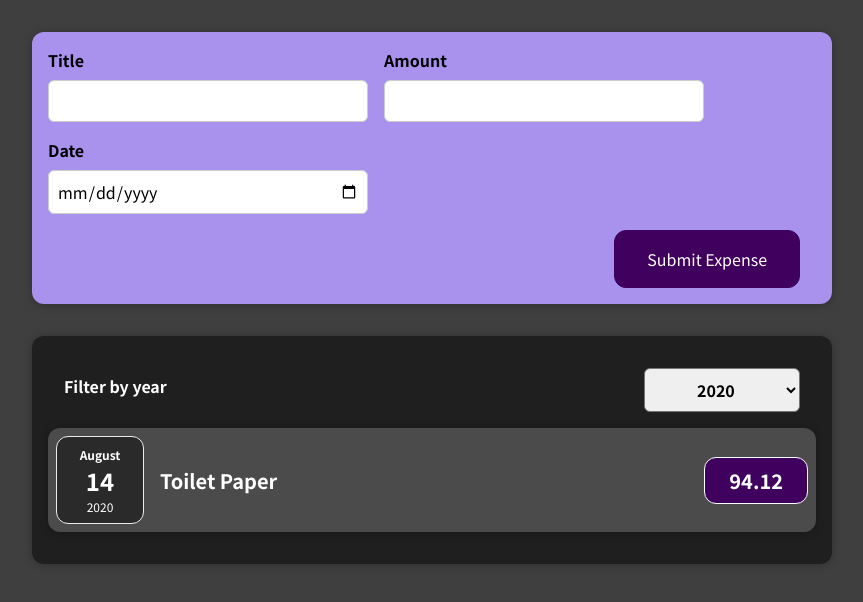
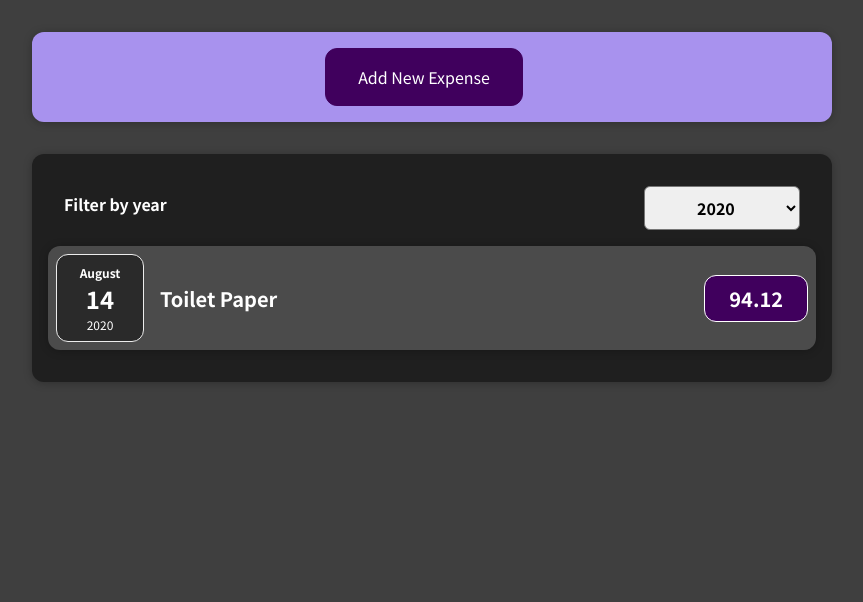
Before and after one commit to Gadzata/React-Expense-Tracker, a React (Create React App) app: page / in a window 1280 px wide. Shown: the top 602 px of the page, without its empty margins (208-1071 px from the left). Built offline with nearby package versions, Linux system fonts and the light colour scheme.

Commit message:
Updating the Adding Feature

```diff
--- a/src/components/Expenses/ExpenseItem.js
+++ b/src/components/Expenses/ExpenseItem.js
@@ -1,23 +1,23 @@
-import React from 'react';
+import React from "react";
 
-import ExpenseDate from './ExpenseDate';
-import Card from '../UI/Card';
-import './ExpenseItem.css';
-
+import ExpenseDate from "./ExpenseDate";
+import Card from "../UI/Card";
+import "./ExpenseItem.css";
 
 function ExpenseItem(props) {
-    const expenseTitle = props.title
+  const expenseTitle = props.title;
   const expenseAmount = props.amount;
 
-
   return (
-        <Card className='expense-item'>
+    <li>
+      <Card className="expense-item">
         <ExpenseDate date={props.date} />
-            <div className='expense-item__description'>
+        <div className="expense-item__description">
           <h2>{expenseTitle}</h2>
-                <div className='expense-item__price'>{expenseAmount}</div>
+          <div className="expense-item__price">{expenseAmount}</div>
         </div>
-        </ Card>
+      </Card>
+    </li>
   );
 }
 
--- a/src/components/Expenses/Expenses.js
+++ b/src/components/Expenses/Expenses.js
@@ -1,31 +1,28 @@
-import React, { useState } from 'react'
+import React, { useState } from "react";
 
-import ExpenseItem from './ExpenseItem.js'
-import Card from '../UI/Card'
-import './Expenses.css'
-import ExpensesFilter from './ExpensesFilter.js'
+import Card from "../UI/Card";
+import "./Expenses.css";
+import ExpensesFilter from "./ExpensesFilter.js";
+import ExpensesList from "./ExpensesList.js";
 
 function Expenses(props) {
-
-    const [filteredYear, setFilteredYear] = useState('2020');
+  const [filteredYear, setFilteredYear] = useState("2020");
 
   function filterChnageHandler(selectedYear) {
     setFilteredYear(selectedYear);
-    };
+  }
 
-    const filteredExpenses = props.expensesT.filter(expense => {
+  const filteredExpenses = props.expensesT.filter((expense) => {
     return expense.date.getFullYear().toString() === filteredYear;
   });
 
-    let expensesContent = <p>No Expenses found</p>;
-    if (filteredExpenses.length > 0) {
-        expensesContent = (filteredExpenses.map((expense) => (<ExpenseItem key={expense.id} title={expense.title} amount={expense.amount} date={expense.date} />)))
-    }
-
   return (
-        <Card className='expenses'>
-            <ExpensesFilter selected={filteredYear} onChangeFilter={filterChnageHandler}></ExpensesFilter>
-            {expensesContent}
+    <Card className="expenses">
+      <ExpensesFilter
+        selected={filteredYear}
+        onChangeFilter={filterChnageHandler}
+      ></ExpensesFilter>
+      <ExpensesList items={filteredExpenses} />
     </Card>
   );
 }
--- /dev/null
+++ b/src/components/Expenses/ExpensesList.css
@@ -0,0 +1,9 @@
+.expenses-list {
+    list-style: none;
+    padding: 0;
+}
+
+.expenses-list__fallback {
+    color: white;
+    text-align: center;
+}
--- /dev/null
+++ b/src/components/Expenses/ExpensesList.js
@@ -0,0 +1,25 @@
+import React from "react";
+
+import ExpenseItem from "./ExpenseItem";
+import "./ExpensesList.css";
+
+function ExpensesList(props) {
+  if (props.items.length === 0) {
+    return <h2 className="expenses-list__fallback">Found no Expenses</h2>;
+  }
+
+  return (
+    <ul className="expenses-list">
+      {props.items.map((expense) => (
+        <ExpenseItem
+          key={expense.id}
+          title={expense.title}
+          amount={expense.amount}
+          date={expense.date}
+        />
+      ))}
+    </ul>
+  );
+}
+
+export default ExpensesList;
--- a/src/components/NewExpense/ExpenseForm.js
+++ b/src/components/NewExpense/ExpenseForm.js
@@ -1,22 +1,22 @@
-import React, { useState } from 'react';
+import React, { useState } from "react";
 
-import './ExpenseForm.css';
+import "./ExpenseForm.css";
 
 function ExpenseForm(props) {
-    const [enteredTitle, setEnteredTitle] = useState('');
+  const [enteredTitle, setEnteredTitle] = useState("");
   function titleChangeHandler(event) {
     setEnteredTitle(event.target.value);
-    };
+  }
 
-    const [enteredAmount, setEnteredAmount] = useState('');
+  const [enteredAmount, setEnteredAmount] = useState("");
   function amountChangeHandler(event) {
     setEnteredAmount(event.target.value);
-    };
+  }
 
-    const [enteredDate, setEnteredDate] = useState('');
+  const [enteredDate, setEnteredDate] = useState("");
   function dateChangeHandler(event) {
     setEnteredDate(event.target.value);
-    };
+  }
 
   function submitHandler(event) {
     event.preventDefault();
@@ -24,36 +24,55 @@
     const expenseData = {
       title: enteredTitle,
       amount: enteredAmount,
-            date: new Date(enteredDate)
+      date: new Date(enteredDate),
     };
 
     props.onSaveExpenseData(expenseData);
-        setEnteredTitle('');
-        setEnteredAmount('');
-        setEnteredDate('');
-    };
+    setEnteredTitle("");
+    setEnteredAmount("");
+    setEnteredDate("");
+  }
 
   return (
     <form onSubmit={submitHandler}>
       <div className="new-expense__controls">
         <div className="new-expense__control">
           <label>Title</label>
-                    <input type="text" value={enteredTitle} onChange={titleChangeHandler} />
+          <input
+            type="text"
+            value={enteredTitle}
+            onChange={titleChangeHandler}
+          />
         </div>
         <div className="new-expense__control">
           <label>Amount</label>
-                    <input type="number" min="0.01" step="0.01" value={enteredAmount} onChange={amountChangeHandler} />
+          <input
+            type="number"
+            min="0.01"
+            step="0.01"
+            value={enteredAmount}
+            onChange={amountChangeHandler}
+          />
         </div>
         <div className="new-expense__control">
           <label>Date</label>
-                    <input type="date" min="2019-01-01" max="2023-12-31" value={enteredDate} onChange={dateChangeHandler} />
+          <input
+            type="date"
+            min="2019-01-01"
+            max="2023-12-31"
+            value={enteredDate}
+            onChange={dateChangeHandler}
+          />
         </div>
       </div>
       <div className="new-expense__actions">
+        <button type="button" onClick={props.onCancel}>
+          Cancel
+        </button>
         <button type="submit">Submit Expense</button>
       </div>
     </form>
-    )
-};
+  );
+}
 
 export default ExpenseForm;
--- a/src/components/NewExpense/NewExpense.js
+++ b/src/components/NewExpense/NewExpense.js
@@ -1,23 +1,40 @@
-import React from 'react';
+import React, { useState } from "react";
 
-import ExpenseForm from './ExpenseForm';
-import './NewExpense.css'
+import ExpenseForm from "./ExpenseForm";
+import "./NewExpense.css";
 
 function NewExpense(props) {
+  const [isEditing, setIsEditing] = useState(false);
 
   function saveExpenseDataHandler(enteredExpenseData) {
     const expenseData = {
       ...enteredExpenseData,
-            id: Math.random().toString()
+      id: Math.random().toString(),
     };
     props.onAddExpense(expenseData);
-    };
+  }
+
+  function startEditingHandler() {
+    setIsEditing(true);
+  }
+
+  function stopEditingHandler() {
+    setIsEditing(false);
+  }
 
   return (
     <div className="new-expense">
-            <ExpenseForm onSaveExpenseData={saveExpenseDataHandler} />
+      {!isEditing && (
+        <button onClick={startEditingHandler}>Add New Expense</button>
+      )}
+      {isEditing && (
+        <ExpenseForm
+          onSaveExpenseData={saveExpenseDataHandler}
+          onCancel={stopEditingHandler}
+        />
+      )}
     </div>
-    )
-};
+  );
+}
 
 export default NewExpense;
```
Also changed, not shown: src/components/Expenses/ExpenseDate.js (+4 -4 lines), src/components/Chart/Chart.css (added), src/components/Chart/Chart.js (added), src/components/Chart/ChartBar.css (added), src/components/Chart/ChartBar.js (added), 1 other file (tests, documents, lock files or other folders). Lines whose indentation alone changed are shown as unchanged.
